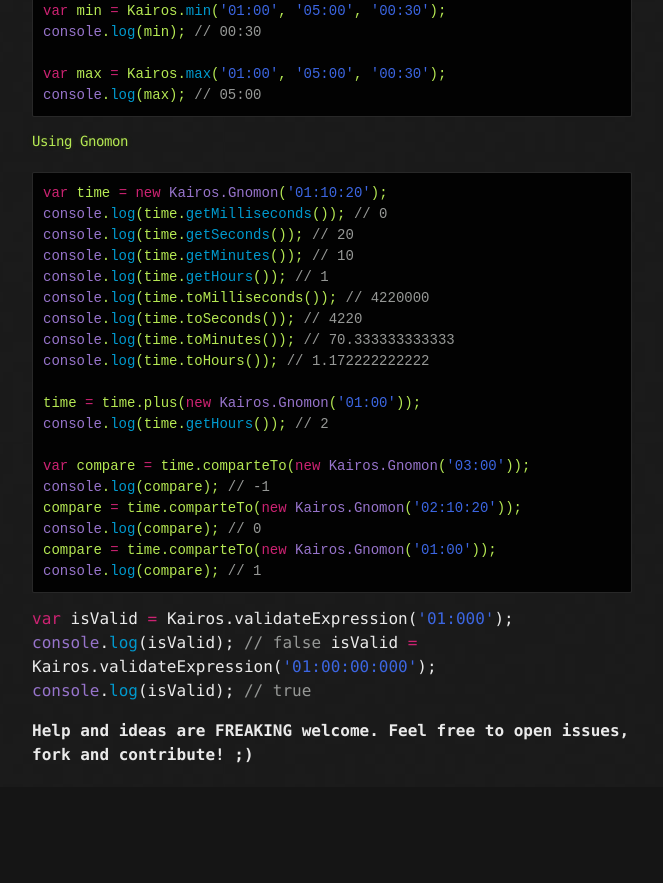
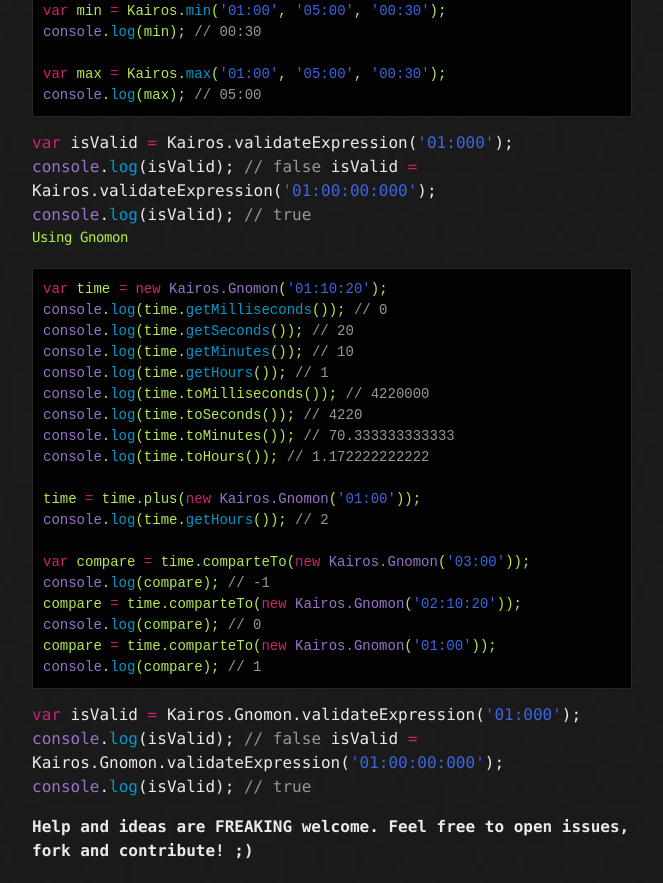
Before and after one commit to rodrigogs/kairos, a plain HTML site: page index.html in a window 1280 px wide. Shown: the part 3813-4696 px from the top of the page, without its empty margins (308-971 px from the left). Before the commit the page ends 4600 px from the top, so only its background shows below. Drawn offline with Linux system fonts and the light colour scheme.

Commit message:
fixed index

```diff
--- a/index.html
+++ b/index.html
@@ -111,6 +111,11 @@
 <span class="pl-k">var</span> max <span class="pl-k">=</span> Kairos.<span class="pl-c1">max</span>(<span class="pl-s"><span class="pl-pds">'</span>01:00<span class="pl-pds">'</span></span>, <span class="pl-s"><span class="pl-pds">'</span>05:00<span class="pl-pds">'</span></span>, <span class="pl-s"><span class="pl-pds">'</span>00:30<span class="pl-pds">'</span></span>);
 <span class="pl-en">console</span>.<span class="pl-c1">log</span>(max); <span class="pl-c">// 05:00</span></pre></div>
 
+<span class="pl-k">var</span> isValid <span class="pl-k">=</span> Kairos.validateExpression(<span class="pl-s"><span class="pl-pds">'</span>01:000<span class="pl-pds">'</span></span>);
+<span class="pl-en">console</span>.<span class="pl-c1">log</span>(isValid); <span class="pl-c">// false</span>
+isValid <span class="pl-k">=</span> Kairos.validateExpression(<span class="pl-s"><span class="pl-pds">'</span>01:00:00:000<span class="pl-pds">'</span></span>);
+<span class="pl-en">console</span>.<span class="pl-c1">log</span>(isValid); <span class="pl-c">// true</span>
+
 <h4>
 <a id="using-gnomon" class="anchor" href="#using-gnomon" aria-hidden="true"><span class="octicon octicon-link"></span></a>Using Gnomon</h4>
 
@@ -134,9 +139,9 @@
 compare <span class="pl-k">=</span> time.comparteTo(<span class="pl-k">new</span> <span class="pl-en">Kairos.Gnomon</span>(<span class="pl-s"><span class="pl-pds">'</span>01:00<span class="pl-pds">'</span></span>));
 <span class="pl-en">console</span>.<span class="pl-c1">log</span>(compare); <span class="pl-c">// 1</span></pre></div>
 
-<span class="pl-k">var</span> isValid <span class="pl-k">=</span> Kairos.validateExpression(<span class="pl-s"><span class="pl-pds">'</span>01:000<span class="pl-pds">'</span></span>);
+<span class="pl-k">var</span> isValid <span class="pl-k">=</span> Kairos.Gnomon.validateExpression(<span class="pl-s"><span class="pl-pds">'</span>01:000<span class="pl-pds">'</span></span>);
 <span class="pl-en">console</span>.<span class="pl-c1">log</span>(isValid); <span class="pl-c">// false</span>
-isValid <span class="pl-k">=</span> Kairos.validateExpression(<span class="pl-s"><span class="pl-pds">'</span>01:00:00:000<span class="pl-pds">'</span></span>);
+isValid <span class="pl-k">=</span> Kairos.Gnomon.validateExpression(<span class="pl-s"><span class="pl-pds">'</span>01:00:00:000<span class="pl-pds">'</span></span>);
 <span class="pl-en">console</span>.<span class="pl-c1">log</span>(isValid); <span class="pl-c">// true</span>
 
 <p><strong>Help and ideas are FREAKING welcome. Feel free to open issues, fork and contribute! ;)</strong></p>
```
